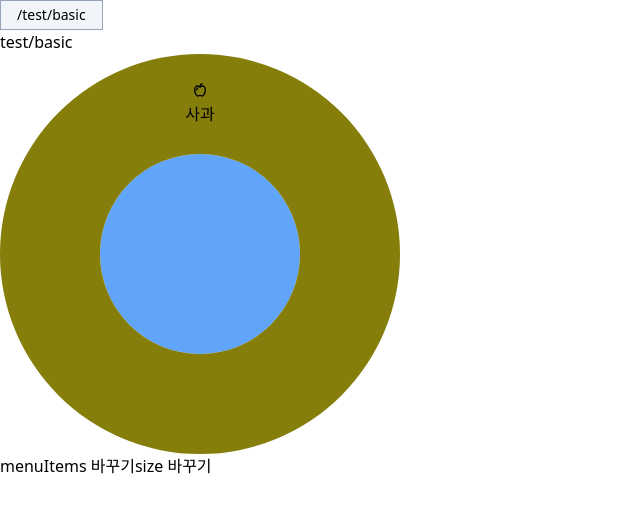
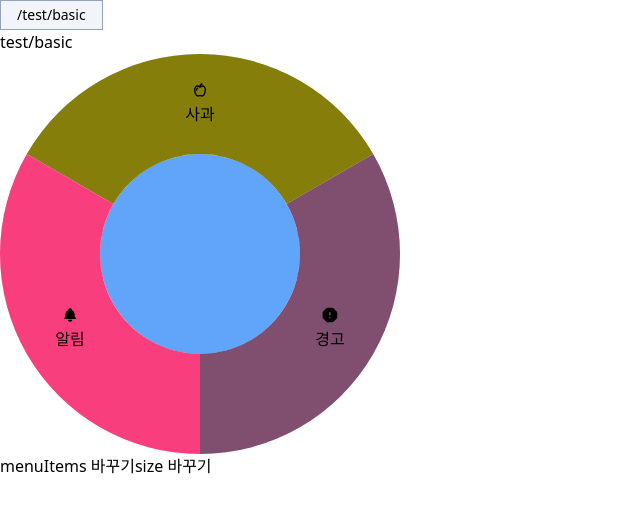
Before and after one commit to wisdomstar94/react-circle-wheel-select-box, a Next.js app: page /test/basic in a window 1280 px wide. Shown: the top 512 px of the page, without its empty margins (0-640 px from the left). Built offline with nearby package versions, Linux system fonts and the light colour scheme.

Commit message:
중간 커밋.

```diff
--- a/src/app/test/basic/page.tsx
+++ b/src/app/test/basic/page.tsx
@@ -17,7 +17,34 @@ export default function Page() {
       name: <>
         사과
       </>,
-    }
+      onClick: () => {
+        console.log('사과 입니다.');
+      },
+    },
+    {
+      key: '2',
+      icon: <>
+        <TbAlertOctagonFilled />
+      </>,
+      name: <>
+        경고
+      </>,
+      onClick: () => {
+        console.log('경고 입니다.');
+      },
+    },
+    {
+      key: '3',
+      icon: <>
+        <TbBellFilled />
+      </>,
+      name: <>
+        알림
+      </>,
+      onClick: () => {
+        console.log('알림 입니다.');
+      },
+    },
   ]);
 
   return (
@@ -47,6 +74,9 @@ export default function Page() {
                 name: <>
                   사과
                 </>,
+                onClick: () => {
+                  console.log('사과 입니다.');
+                },
               },
               {
                 key: '2',
@@ -56,17 +86,11 @@ export default function Page() {
                 name: <>
                   경고
                 </>,
+                onClick: () => {
+                  console.log('경고 입니다.');
+                },
               },
-              {
-                key: '3',
-                icon: <>
-                  <TbBellFilled />
-                </>,
-                name: <>
-                  알림
-                </>,
-              },
-            ])
+            ]);
           }}>
           menuItems 바꾸기
         </button>
--- a/src/components/circle-wheel-select-box/circle-wheel-select-box.component.tsx
+++ b/src/components/circle-wheel-select-box/circle-wheel-select-box.component.tsx
@@ -90,7 +90,10 @@ export function CircleWheelSelectBox(props: ICircleWheelSelectBox.Props) {
               menuItems.map((item, index) => {
                 return (
                   <li key={item.key} className={styles['item']} style={{ transform: `rotate(${getItemRotateDeg(index)}deg)` }}>
-                    <div className={styles['item-content-wrapper']} style={{ height: `calc(100% - ${innerCircleSize / 2}px)` }}>
+                    <div
+                      className={styles['item-content-wrapper']}
+                      style={{ height: `calc(100% - ${innerCircleSize / 2}px)` }}
+                      onClick={item.onClick}>
                       <div className={styles['item-content']} style={{ transform: `rotate(-${getItemRotateDeg(index)}deg)` }}>
                         <div className={styles['icon-area']}>
                           { item.icon }
--- a/src/components/circle-wheel-select-box/circle-wheel-select-box.interface.ts
+++ b/src/components/circle-wheel-select-box/circle-wheel-select-box.interface.ts
@@ -5,6 +5,7 @@ export declare namespace ICircleWheelSelectBox {
     key: string;
     icon: ReactNode;
     name: ReactNode;
+    onClick?: () => void;
   }
 
   export interface Props {
```
